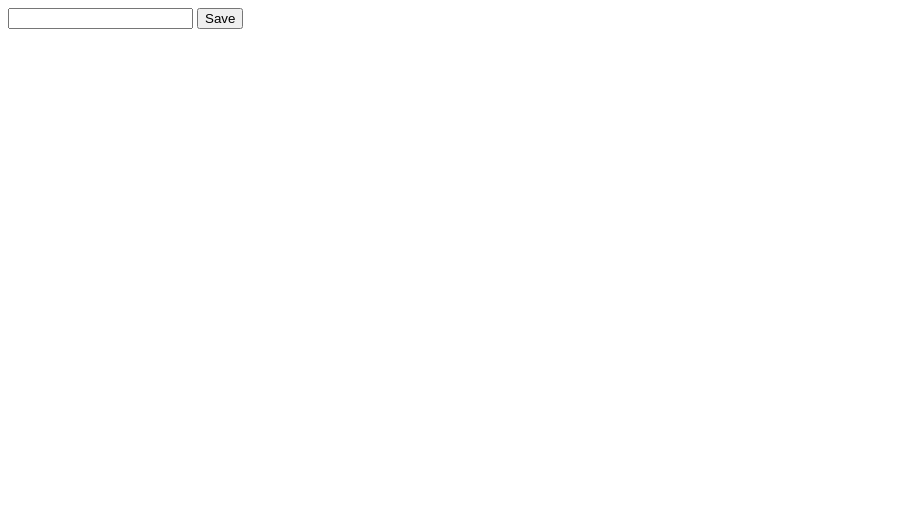
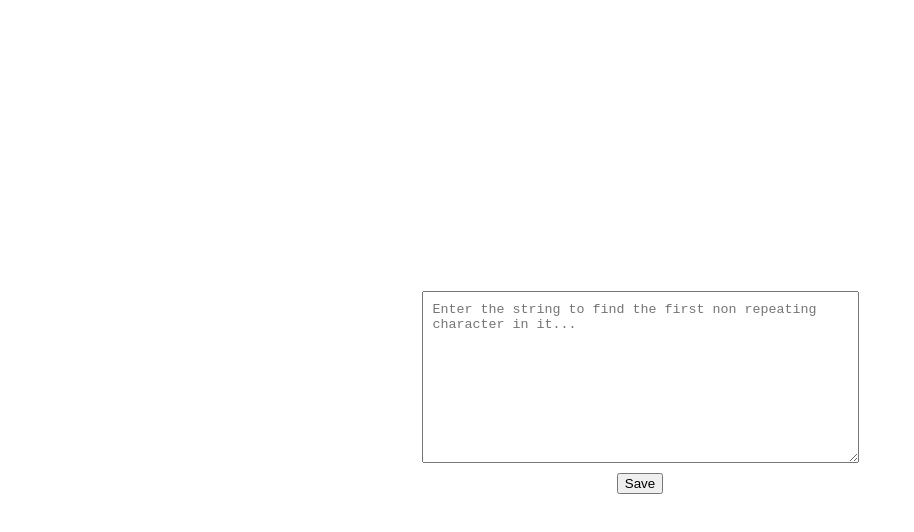
Before and after one commit to kshitij-india/first-non-repeating-character, a website: page index.html in a window 1280 px wide. Shown: the whole page, without its empty margins (0-914 px from the left). Drawn offline with Linux system fonts and the light colour scheme.

Commit message:
applied css to index.html

```diff
--- a/index.html
+++ b/index.html
@@ -3,12 +3,12 @@
 
     </head>
 
-    <body>
+    <body style="display: flex; justify-content: center; align-items: center">
         <div>
             <form action="/" method="POST" content-type="application/json">
-                <input type="text" name="str">
+                <textarea name="str" placeholder="Enter the string to find the first non repeating character in it..." rows="10" cols="50" style="padding: 10px"></textarea>
 
-                <button type="submit">Save</button>
+                <div style="display: flex; justify-content: center; margin-top: 10px"><button type="submit">Save</button></div>
             </form>
         </div>
     </body>
```
